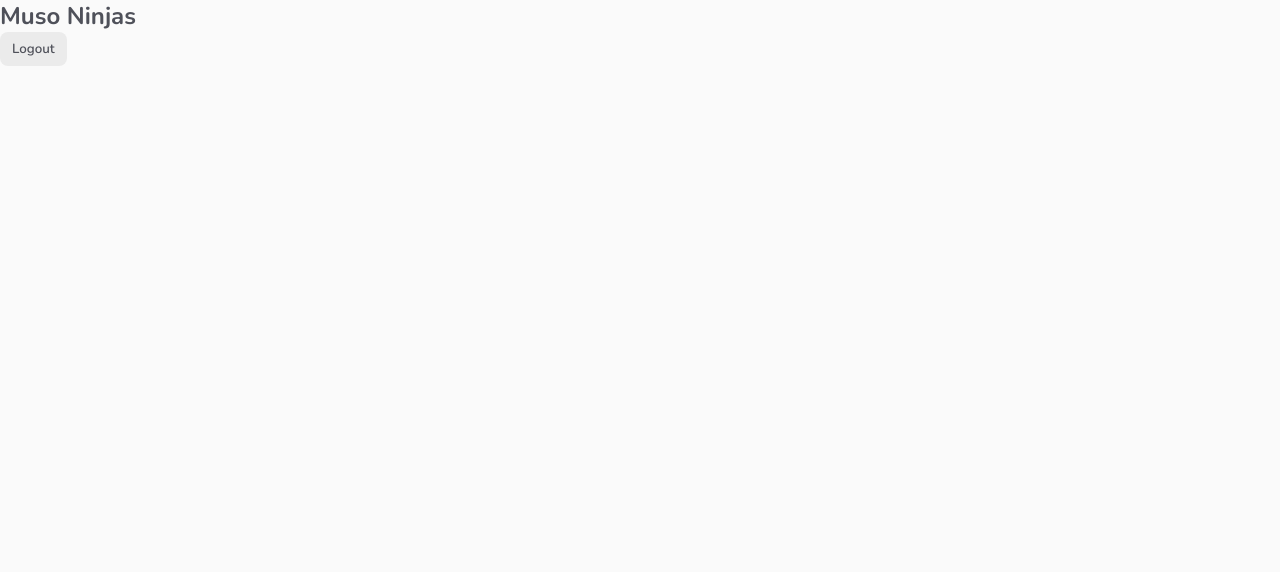
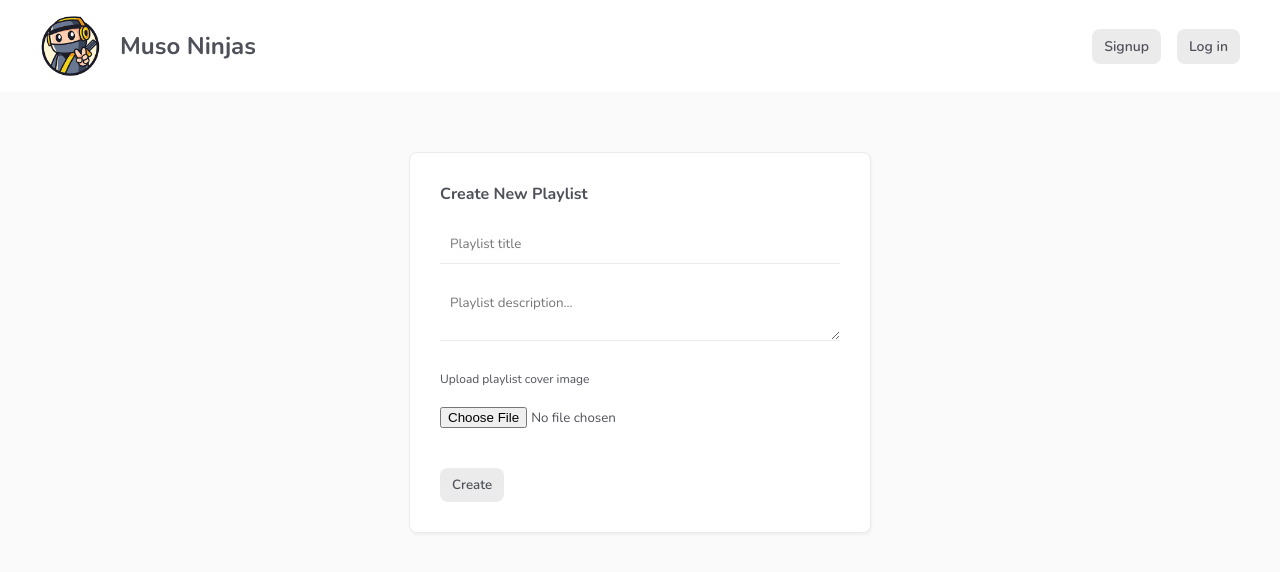
Before and after one commit to Momonkuei/vue-muso-ninjas, a Vue app: page /playlists/create in a window 1280 px wide. Before the commit this address had no page. Shown: the top 572 px of the page. Built offline with nearby package versions, Linux system fonts and the light colour scheme; no server answers.

Commit message:
20241104 149. Adding New Playlists 進行中

```diff
--- a/src/components/Navbar.vue
+++ b/src/components/Navbar.vue
@@ -1,19 +1,79 @@
 <template>
 	<div class="navbar">
 		<nav>
+			<img src="../assets/ninja.png" alt="" />
 			<h1>
 				<router-link :to="{ name: 'Home' }">Muso Ninjas</router-link>
 			</h1>
 			<div class="links">
-				<button>Logout</button>
-				<router-link></router-link>
+				<div v-if="user">
+					<button @click="handleCLick">Logout</button>
+				</div>
+				<div v-else>
+					<router-link class="btn" :to="{ name: 'Signup' }"
+						>Signup</router-link
+					>
+					<router-link class="btn" :to="{ name: 'Login' }"
+						>Log in</router-link
+					>
+				</div>
 			</div>
 		</nav>
 	</div>
 </template>
 
 <script>
-export default {};
+import { useRouter } from 'vue-router';
+import useLogout from '../composables/useLogout';
+import getUser from '../composables/getUser';
+export default {
+	setup() {
+		const { user } = getUser();
+		console.log(user);
+
+		const router = useRouter();
+		const { error, logout, isPending } = useLogout();
+
+		const handleCLick = async () => {
+			await logout();
+			console.log('user logged out.');
+			router.push({ name: 'Login' });
+		};
+
+		return {
+			error,
+			handleCLick,
+			isPending,
+			user,
+		};
+	},
+};
 </script>
 
-<style></style>
+<style scoped>
+.navbar {
+	padding: 16px 10px;
+	margin-bottom: 60px;
+	background: white;
+}
+nav {
+	display: flex;
+	align-items: center;
+	max-width: 1200px;
+	margin: 0 auto;
+}
+nav img {
+	max-height: 60px;
+}
+nav h1 {
+	margin-left: 20px;
+}
+nav .links {
+	margin-left: auto;
+}
+nav .links a,
+button {
+	margin-left: 16px;
+	font-size: 14px;
+}
+</style>
--- a/src/composables/getUser.js
+++ b/src/composables/getUser.js
@@ -5,7 +5,7 @@
 
 projectAuth.onAuthStateChanged(_user => {
 	user.value = _user;
-	console.log('User state change. Current user is :', user.value);
+	// console.log('User state change. Current user is :', user.value);
 });
 
 const getUser = () => {
--- a/src/composables/useCollection.js
+++ b/src/composables/useCollection.js
@@ -1,4 +1,4 @@
-import { ref } from 'vues';
+import { ref } from 'vue';
 import { projectFirestore } from '../firebase/config';
 
 const useCollection = collection => {
--- /dev/null
+++ b/src/composables/useStorage.js
@@ -0,0 +1,31 @@
+import { projectStorage } from '../firebase/config';
+import { ref } from 'vue';
+import getUser from './getUser';
+
+const { user } = getUser();
+
+const useStorage = () => {
+	const error = ref(null);
+	const url = ref(null);
+	const filePath = ref(null);
+
+	const uploadImage = async file => {
+		//1.Create a file path
+		filePath.value = `covers/${user.value.uid}/${file.name}`;
+		//2.make a Firebase Storage reference.
+		const storageRef = projectStorage.ref(filePath.value);
+
+		try {
+			// 3.Upload the file to that ref using put ()
+			const res = await storageRef.put(file);
+			url.value = await res.ref.getDownloadURL();
+		} catch (err) {
+			console.log(err.message);
+			error.value = err.message;
+		}
+	};
+
+	return { uploadImage, error, url, filePath };
+};
+
+export default useStorage;
--- a/src/firebase/config.js
+++ b/src/firebase/config.js
@@ -1,6 +1,7 @@
 import firebase from 'firebase/app';
 import 'firebase/firestore';
 import 'firebase/auth';
+import 'firebase/storage';
 
 const firebaseConfig = {
 	apiKey: 'AIzaSyDd6uVZ6tTYyP98VYk8rt6eWawA-rZcKPg',
@@ -17,8 +18,9 @@
 // init services
 const projectFirestore = firebase.firestore();
 const projectAuth = firebase.auth();
+const projectStorage = firebase.storage();
 
 // timestamp
 const timestamp = firebase.firestore.FieldValue.serverTimestamp;
 
-export { projectFirestore, projectAuth, timestamp };
+export { projectFirestore, projectAuth, projectStorage, timestamp };
--- a/src/router/index.js
+++ b/src/router/index.js
@@ -2,6 +2,7 @@
 import Home from '../views/Home.vue';
 import Login from '../views/auth/Login.vue';
 import Signup from '../views/auth/Signup.vue';
+import CreatePlaylist from '../views/playlists/CreatePlaylist.vue';
 
 const routes = [
 	{
@@ -19,6 +20,11 @@
 		name: 'Signup',
 		component: Signup,
 	},
+	{
+		path: '/playlists/create',
+		name: 'CreatePlaylist',
+		component: CreatePlaylist,
+	},
 ];
 
 const router = createRouter({
--- /dev/null
+++ b/src/views/playlists/CreatePlaylist.vue
@@ -0,0 +1,97 @@
+<template>
+	<form @submit.prevent="handleSubmit">
+		<h4>Create New Playlist</h4>
+		<input
+			type="text"
+			required
+			placeholder="Playlist title"
+			v-model="title"
+		/>
+		<textarea
+			required
+			placeholder="Playlist description..."
+			v-model="description"
+		></textarea>
+		<!-- upload playlist image -->
+		<label for="">Upload playlist cover image</label>
+		<input type="file" @change="handleChange" />
+		<div class="error">{{ fileError }}</div>
+		<button>Create</button>
+	</form>
+</template>
+
+<script>
+import { ref } from 'vue';
+import useStorage from '../../composables/useStorage';
+import useCollection from '../../composables/useCollection';
+import getUser from '../../composables/getUser';
+import { timestamp } from '../../firebase/config';
+
+export default {
+	setup() {
+		const { filePath, url, uploadImage } = useStorage();
+		const { error, addDoc } = useCollection('playlists');
+		const { user } = getUser();
+
+		const title = ref('');
+		const description = ref('');
+		const file = ref(null);
+		const fileError = ref(null);
+
+		const handleSubmit = async () => {
+			if (file.value) {
+				await uploadImage(file.value);
+				await addDoc({
+					title: title.value,
+					description: description.value,
+					userId: user.value.uid,
+					userName: user.value.displayName,
+					coverUrl: url.value,
+					filePath: filePath.value,
+					songs: [],
+					createdAt: timestamp(),
+				});
+				if (!error.value) {
+					console.log('playlist added');
+				}
+			}
+		};
+
+		// allowed file types
+		const types = ['image/png', 'image/jpeg'];
+
+		const handleChange = async e => {
+			const selected = e.target.files[0];
+			console.log(selected);
+
+			if (selected && types.includes(selected.type)) {
+				file.value = selected;
+				fileError.value = null;
+			} else {
+				file.value = null;
+				fileError.value = 'Please select an image file (png or jpg)';
+			}
+		};
+
+		return { title, description, handleSubmit, handleChange, fileError };
+	},
+};
+</script>
+
+<style>
+form {
+	background: white;
+}
+input[type='file'] {
+	border: 0;
+	padding: 0;
+}
+label {
+	font-size: 12px;
+	display: block;
+	margin-top: 30px;
+}
+button {
+	margin-top: 20px;
+}
+</style>
```
Also changed, not shown: src/assets/ninja.png (added).
